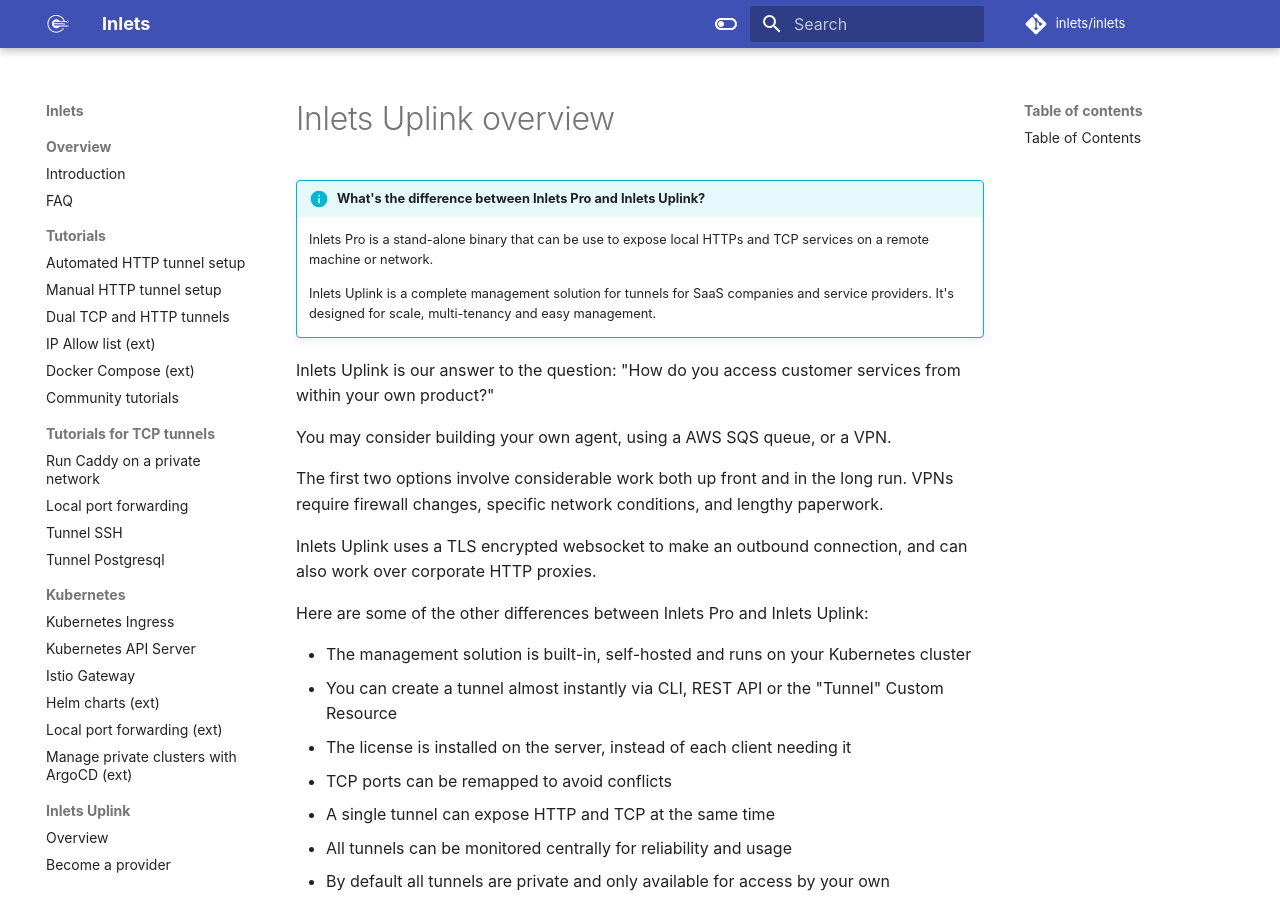
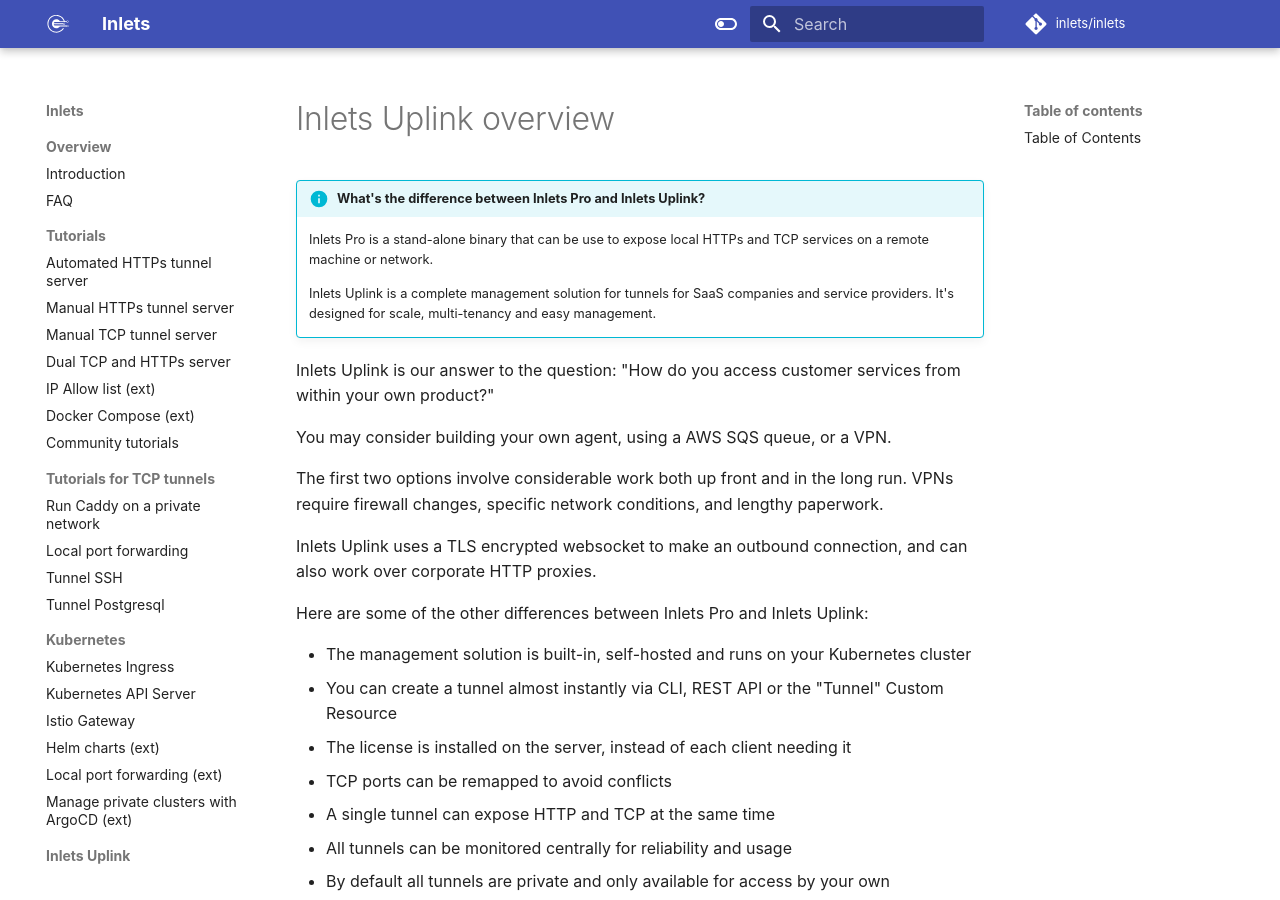
Before and after one commit to inlets/docs.inlets.dev, an MkDocs documentation site: the page built from docs/uplink/overview.md, in a window 1280 px wide and 900 px high. Built offline with MkDocs 1.6.1 and Material for MkDocs 9.7.7, drawn with Linux system fonts in a browser that asks for light colours; some web fonts are replaced.

Commit message:
Add tutorial for manual TCP server setup
Signed-off-by: Alex Ellis (OpenFaaS Ltd) <alexellis2@gmail.com>

```diff
--- a/mkdocs.yml
+++ b/mkdocs.yml
@@ -89,9 +89,10 @@
       - Introduction: index.md
       - FAQ: /reference/faq/
   - Tutorials:
-      - Automated HTTP tunnel setup: /tutorial/automated-http-server/
-      - Manual HTTP tunnel setup: /tutorial/manual-http-server/
-      - Dual TCP and HTTP tunnels: /tutorial/dual-tunnels/
+      - Automated HTTPs tunnel server: /tutorial/automated-http-server/
+      - Manual HTTPs tunnel server: /tutorial/manual-http-server/
+      - Manual TCP tunnel server: /tutorial/manual-tcp-server/
+      - Dual TCP and HTTPs server: /tutorial/dual-tunnels/
       - IP Allow list (ext): https://inlets.dev/blog/2021/10/15/allow-lists.html
       - Docker Compose (ext): https://inlets.dev/blog/2021/09/09/compose-and-inlets.html
       - Community tutorials: /tutorial/community/
```
Also changed, not shown: docs/tutorial/manual-tcp-server.md (added, +93 -0 lines).
